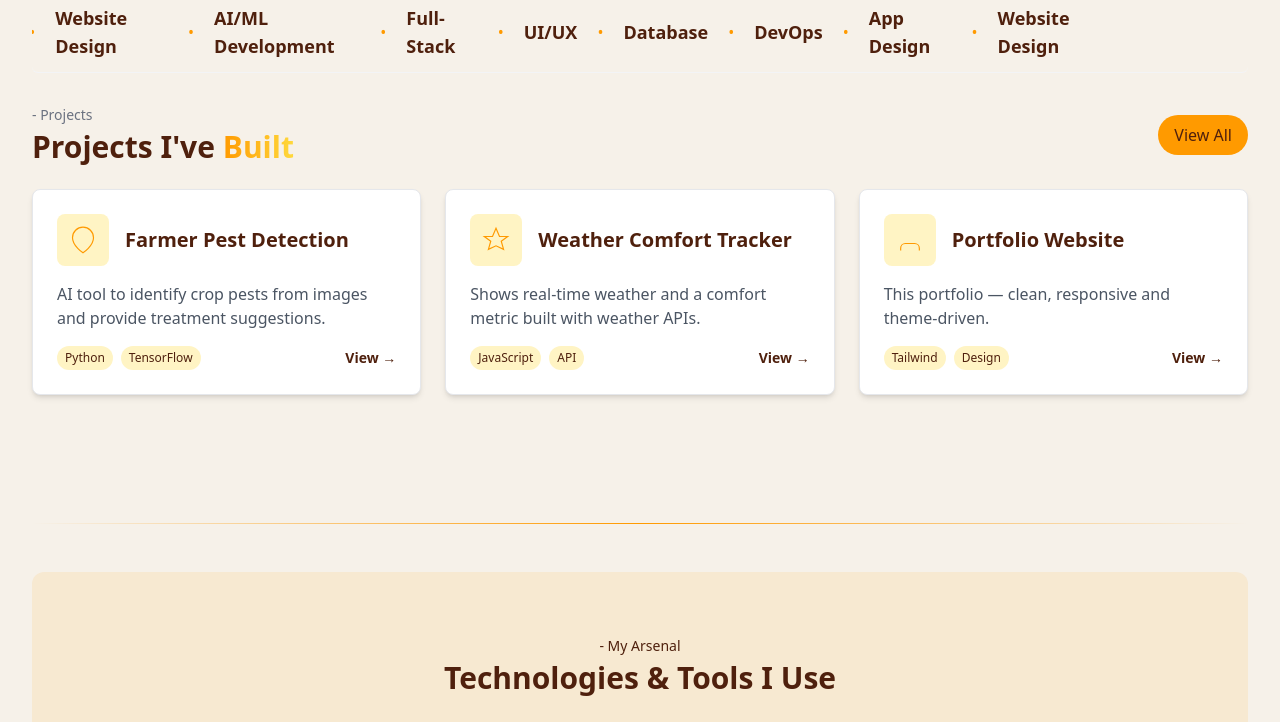
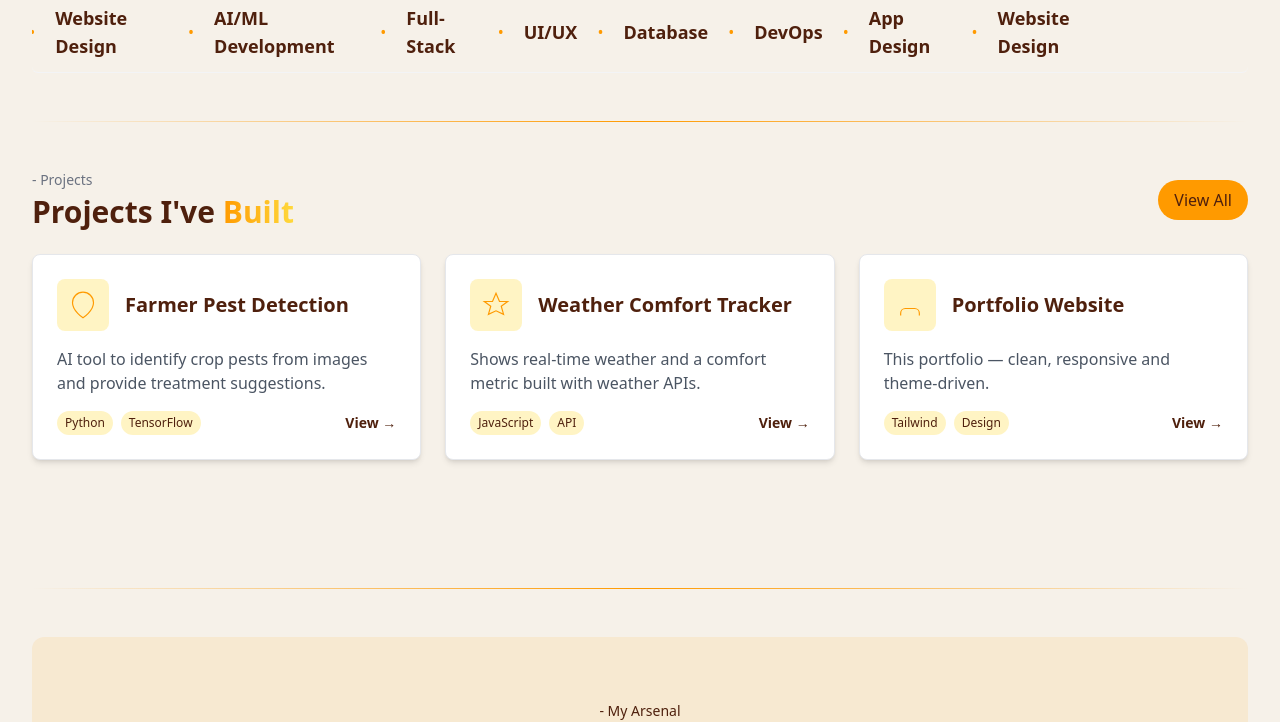
Before and after one commit to P-PRAKASH-01/Portfolio, a plain HTML site: page index.html in a window 1280 px wide. Shown: the part 1360-2082 px from the top of the page. Drawn offline with nearby package versions, Linux system fonts and the light colour scheme.

Commit message:
Feat: section divider added

```diff
--- a/index.html
+++ b/index.html
@@ -202,6 +202,8 @@
         </div>
       </div>
 
+      <div class="section-divider"></div>
+
       <div class="flex items-center justify-between mb-6">
         <div>
           <p class="text-sm text-gray-500 mb-1">- Projects</p>
```
